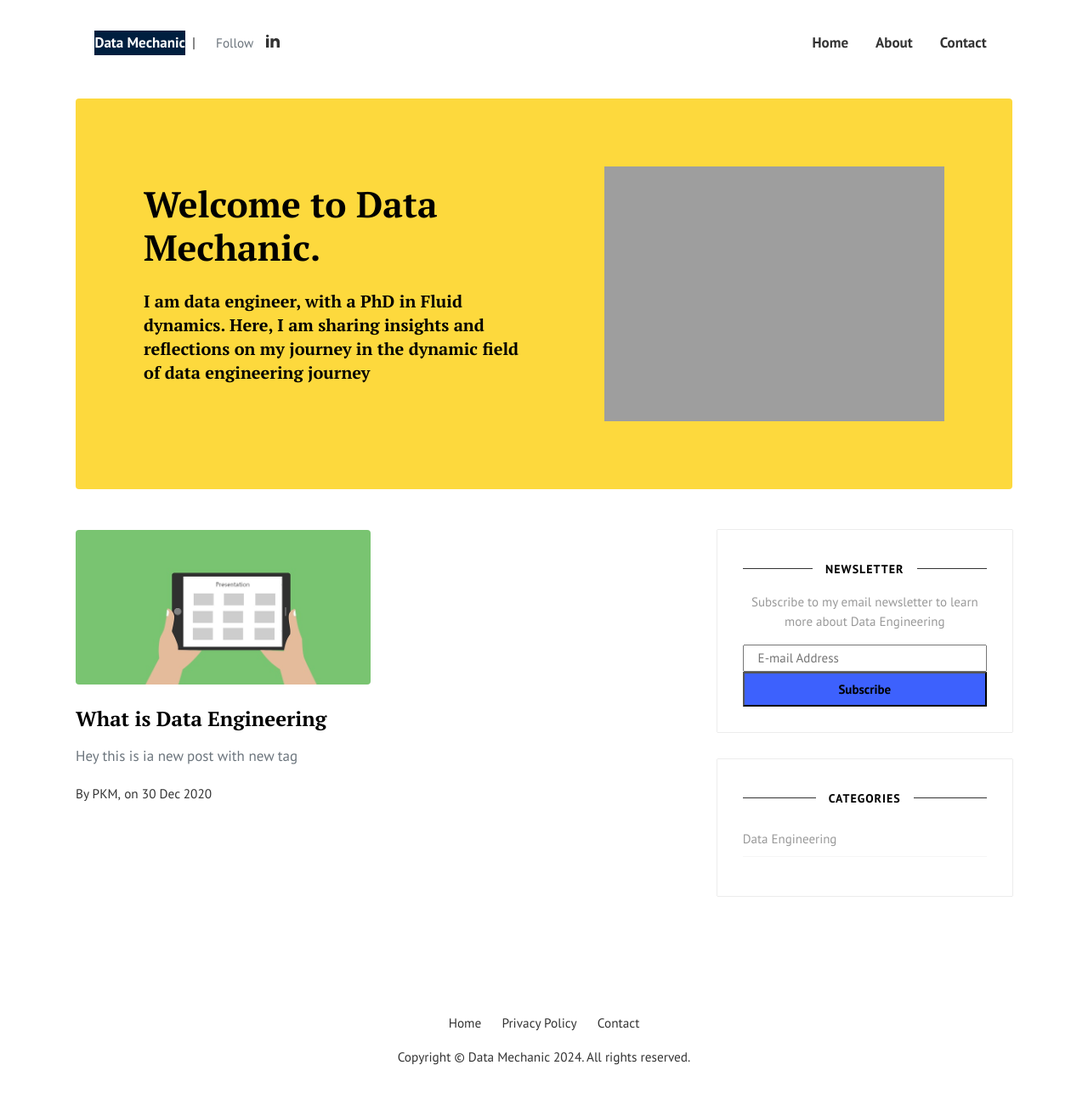
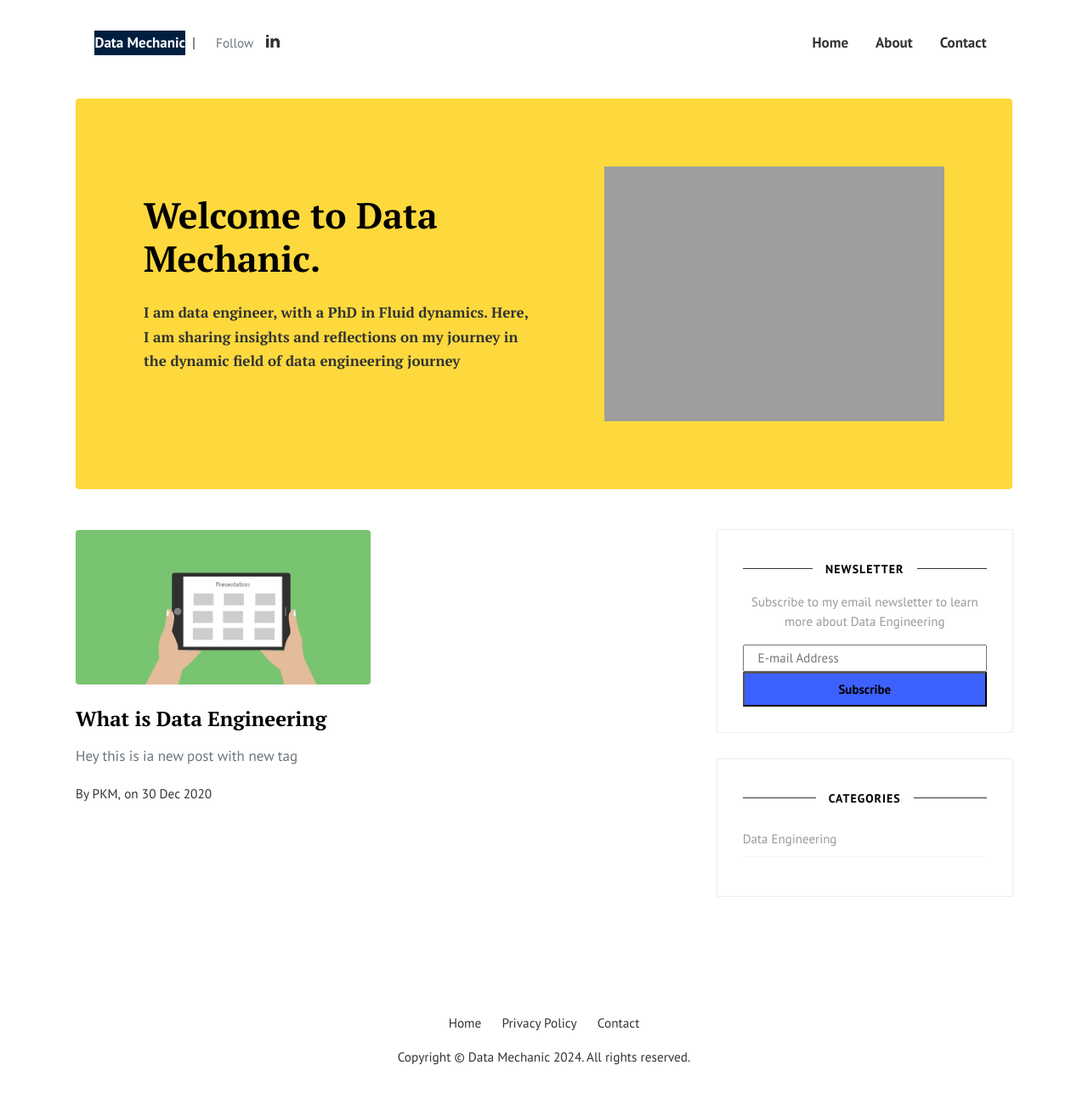
Before and after one commit to pradeap/dev-data-mechanic-website, a Jekyll site: the page built from index.html, in a window 1280 px wide and 1287 px high. Shown: the whole window at 85% size. Built offline with Jekyll 4.4.1, drawn with Linux system fonts in a browser that asks for light colours; the list of posts is cut into pages by our own code; comment, search, counter and statistics services are not loaded.

Commit message:
Update index.html

```diff
--- a/index.html
+++ b/index.html
@@ -11,7 +11,7 @@ background: '/img/bg-index.jpg'
   <div class="row align-items-center justify-content-between">
     <div class="col-md-6">
       <h1 class="font-weight-bold mb-4 serif-font">Welcome to Data Mechanic.</h1>
-      <h5 class="font-weight-bold mb-4 serif-font">I am data engineer, with a PhD in Fluid dynamics. Here, I am sharing insights and reflections on my journey in the dynamic field of data engineering journey </h5>
+      <h7 class="font-weight-bold mb-4 serif-font">I am data engineer, with a PhD in Fluid dynamics. Here, I am sharing insights and reflections on my journey in the dynamic field of data engineering journey </h7>
       <p class="lead mb-4"></p>
       <!-- <a href="{{site.baseurl}}/about" class="btn btn-dark text-white px-5 btn-lg">About me</a> -->
     </div>
```
